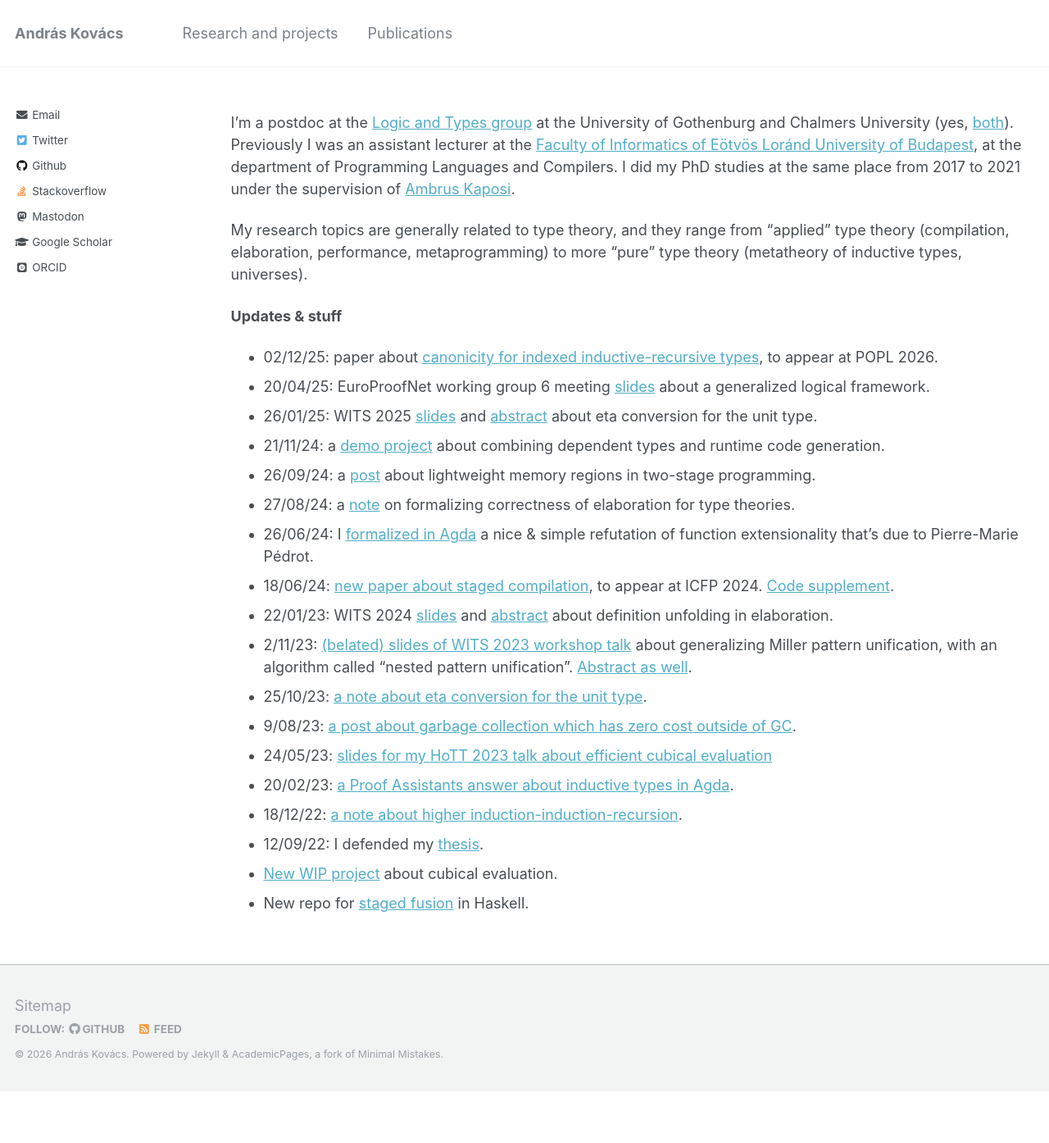
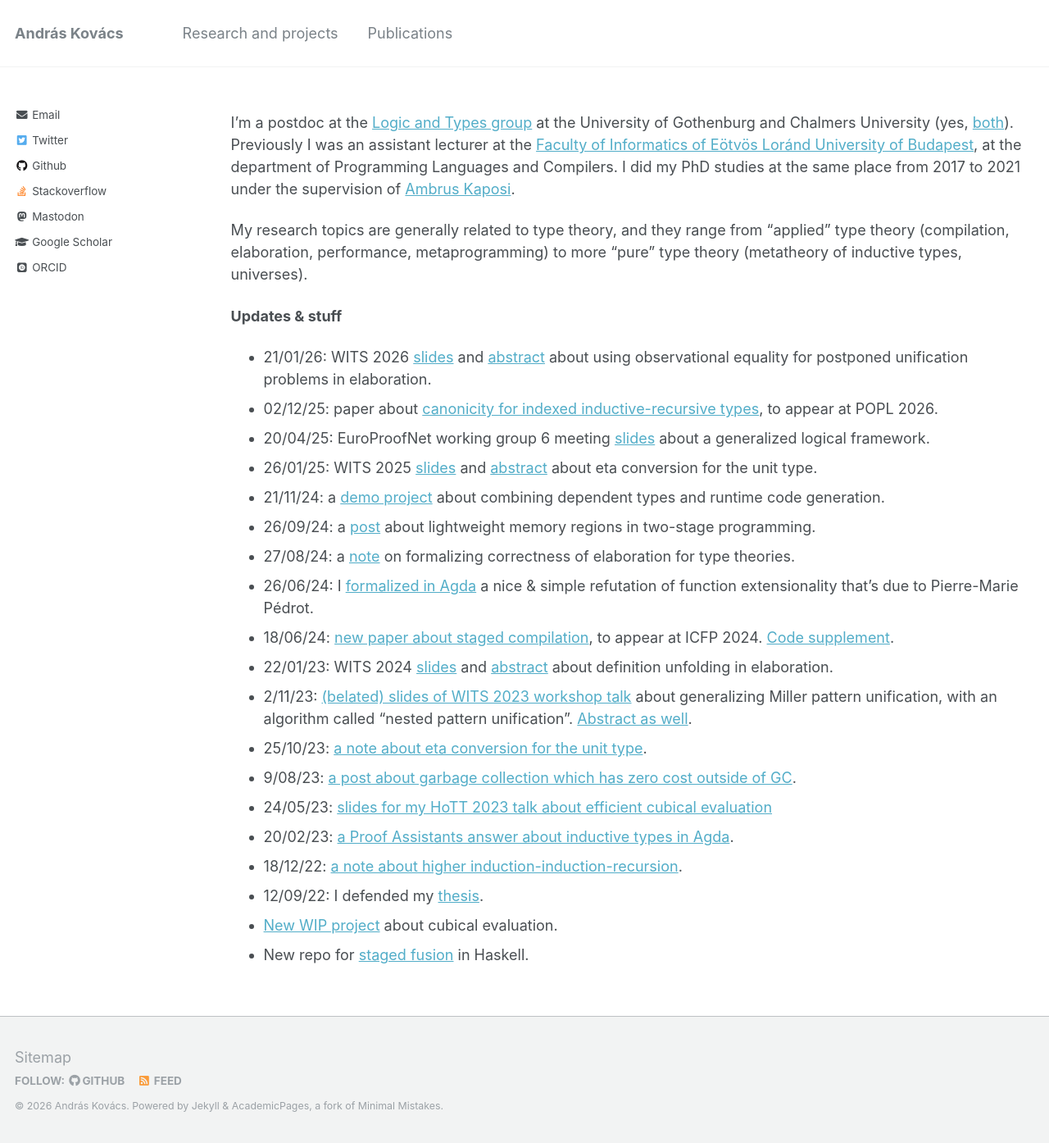
Before and after one commit to AndrasKovacs/AndrasKovacs.github.io, a Jekyll site: the page built from _pages/about.md, in a window 1280 px wide. Shown: the whole page at 82% size. Built offline with Jekyll 4.4.1, drawn with Linux system fonts in a browser that asks for light colours; some web fonts are replaced; before the commit the page ends 1331 px from its top, so only the background shows below that.

Commit message:
add wits26 slides and abstract

```diff
--- a/_pages/about.md
+++ b/_pages/about.md
@@ -23,6 +23,7 @@ to more "pure" type theory (metatheory of inductive types, universes).
 
 **Updates & stuff**
 
+- 21/01/26: WITS 2026 [slides](pdfs/wits26prez.pdf) and [abstract](pdfs/wits26abstract.pdf) about using observational equality for postponed unification problems in elaboration.
 - 02/12/25: paper about [canonicity for indexed inductive-recursive types](pdfs/ir_canonicity.pdf), to appear at POPL 2026.
 - 20/04/25: EuroProofNet working group 6 meeting [slides](pdfs/wg6genoa.pdf) about a generalized logical framework.
 - 26/01/25: WITS 2025 [slides](pdfs/wits25prez.pdf) and [abstract](pdfs/wits25abstract.pdf) about eta conversion for the unit type.
```
Also changed, not shown: 2 other files.
